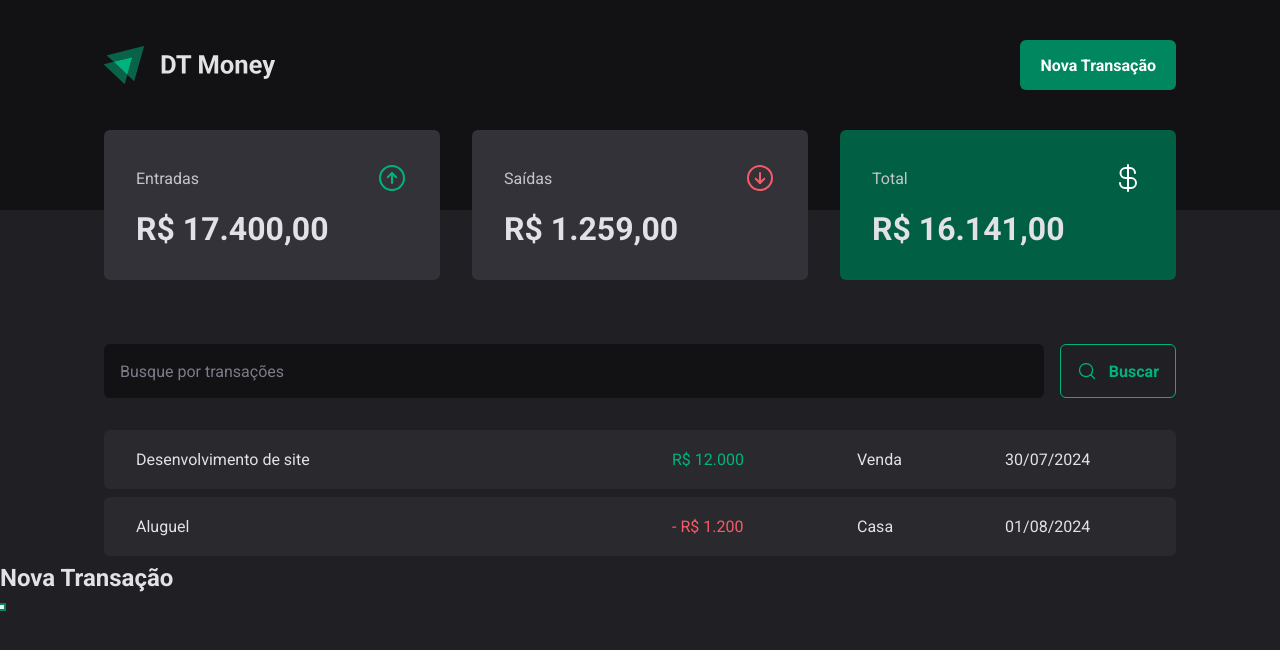
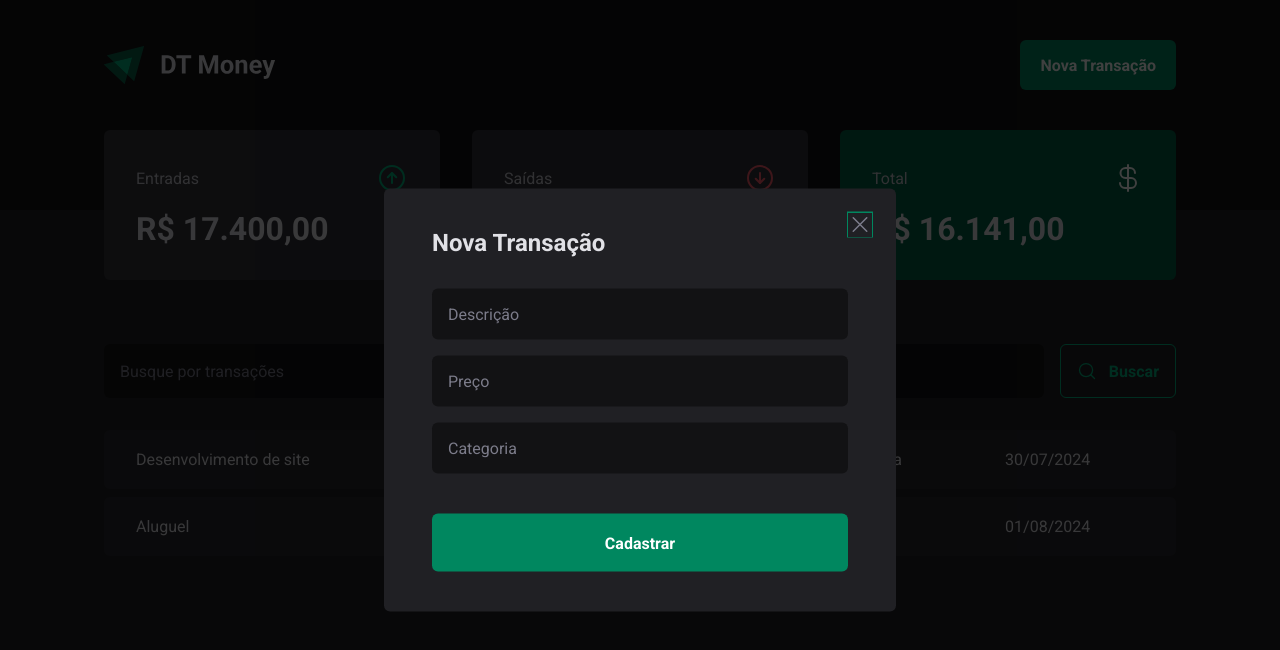
Before and after one commit to jandersonvb/03-dt-money, a React (Vite) app: page / in a window 1280 px wide. Both pictures are taken after a click on the button "Nova Transação". Shown: the top 650 px of the page. Built offline with nearby package versions, Linux system fonts and the light colour scheme.

Commit message:
feat: create component NewTransactionModal

```diff
--- a/src/components/Header/Header.tsx
+++ b/src/components/Header/Header.tsx
@@ -3,6 +3,7 @@
 import * as Dialog from '@radix-ui/react-dialog';
 
 import logoImg from '../../assets/logo.svg';
+import { NewTransactionModal } from "../NewTransactionModal/NewTransactionModal";
 
 export function Header() {
   return (
@@ -14,16 +15,9 @@
           <Dialog.Trigger asChild>
             <NewTransactionButton>Nova Transação</NewTransactionButton>
           </Dialog.Trigger>
-          <Dialog.Portal>
-            <Dialog.Overlay />
-            <Dialog.Content>
-              <Dialog.Title>Nova Transação</Dialog.Title>
-              <Dialog.Close />
-            </Dialog.Content>
-          </Dialog.Portal>
+
+          <NewTransactionModal />
         </Dialog.Root>
-
-        {/* <NewTransactionButton>Nova Transação</NewTransactionButton> */}
       </HeaderContent>
     </HeaderContainer>
   )
--- /dev/null
+++ b/src/components/NewTransactionModal/NewTransactionModal.styles.ts
@@ -0,0 +1,77 @@
+import { styled } from "styled-components";
+import * as Dialog from '@radix-ui/react-dialog';
+
+export const Overlay = styled(Dialog.Overlay)`
+  position: fixed;
+  width: 100vw;
+  height: 100vh;
+  inset: 0; // top, right, bottom, left all 0
+  background: rgba(0, 0, 0, 0.75);
+ `
+
+export const Content = styled(Dialog.Content)`
+  min-width: 32rem;
+  border-radius: 6px;
+  padding: 2.5rem 3rem;
+  background: ${({ theme }) => theme["gray-800"]};
+
+  //Rack the dialog to the center of the screen
+  position: fixed;
+  top: 50%;
+  left: 50%;
+  transform: translate(-50%, -50%);
+
+  form {
+    margin-top: 2rem;
+    display: flex;
+    flex-direction: column;
+    gap: 1rem;
+
+    input {
+      border-radius: 6px;
+      border: 0;
+      background: ${({ theme }) => theme["gray-900"]};
+      color: ${({ theme }) => theme["gray-300"]};
+      padding: 1rem;
+
+      &::placeholder {
+        color: ${({ theme }) => theme["gray-500"]};
+      }
+    }
+
+
+    button[type="submit"] {
+      height: 58px;
+      border: 0;
+      background: ${({ theme }) => theme["green-500"]};
+      color: ${({ theme }) => theme["white"]};
+      font-weight: bold;
+      padding: 0 1.25rem;
+      border-radius: 6px;
+      margin-top: 1.5rem;
+
+      &:hover {
+        background: ${({ theme }) => theme["green-700"]};
+        transition: background-color 0.2s;
+      }
+
+    }
+  }
+`
+export const CloseButton = styled(Dialog.Close)`
+  position: absolute;
+  top: 1.5rem;
+  right: 1.5rem;
+  line-height: 0;
+  background: transparent;
+  border: 0;
+  cursor: pointer;
+  color: ${({ theme }) => theme["gray-500"]};
+
+  &:hover {
+    color: ${({ theme }) => theme["green-500"]};
+    transition: color 0.2s;
+  }
+
+
+`
--- /dev/null
+++ b/src/components/NewTransactionModal/NewTransactionModal.tsx
@@ -0,0 +1,30 @@
+import * as Dialog from '@radix-ui/react-dialog';
+import { CloseButton, Content, Overlay } from './NewTransactionModal.styles';
+import { X } from 'phosphor-react';
+
+export function NewTransactionModal() {
+  return (
+    <Dialog.Portal>
+      <Overlay />
+      <Content>
+        <Dialog.Title>Nova Transação</Dialog.Title>
+
+        <CloseButton>
+          <X size={24} />
+        </CloseButton>
+
+
+        <form action="">
+          <input type="text" placeholder="Descrição" required />
+          <input type="number" placeholder="Preço" required />
+          <input type="text" placeholder="Categoria" required />
+
+          <button type="submit">
+            Cadastrar
+          </button>
+        </form>
+
+      </Content>
+    </Dialog.Portal>
+  )
+}
--- a/src/styles/global.ts
+++ b/src/styles/global.ts
@@ -9,7 +9,7 @@
 
   :focus {
       outline: none;
-      box-shadow: 0 0 0 2px ${({ theme }) => theme['green-500']};
+      box-shadow: 0 0 0 1px ${({ theme }) => theme['green-500']};
   }
 
   body {
```
